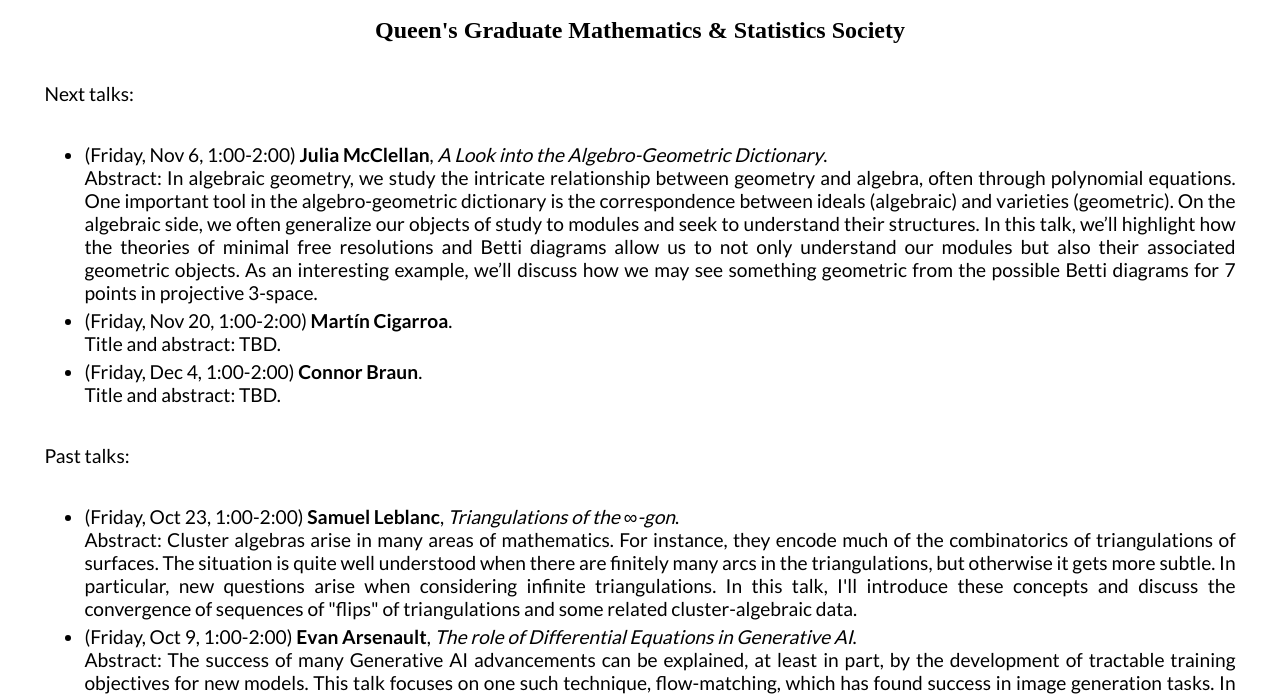
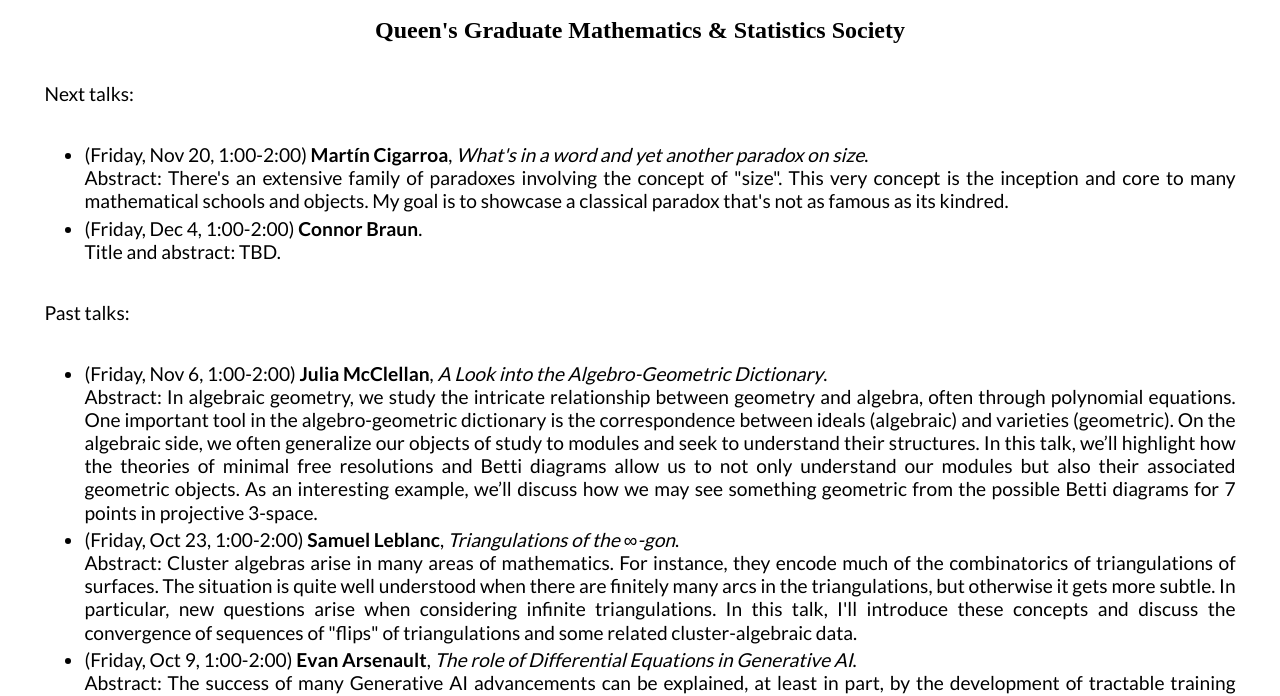
Before and after one commit to samueleblanc/samueleblanc.github.io, a plain HTML site: page gms/index.html in a window 1280 px wide. Shown: the part 96-792 px from the top of the page. Drawn offline with Linux system fonts and the light colour scheme.

Commit message:
update gms

```diff
--- a/gms/index.html
+++ b/gms/index.html
@@ -29,12 +29,8 @@
             <p>Next talks:</p>
             <ul>
                 <li>
-                    (Friday, Nov 6, 1:00-2:00) <b>Julia McClellan</b>, <i>A Look into the Algebro-Geometric Dictionary</i>.<br>
-                    Abstract: In algebraic geometry, we study the intricate relationship between geometry and algebra, often through polynomial equations. One important tool in the algebro-geometric dictionary is the correspondence between ideals (algebraic) and varieties (geometric). On the algebraic side, we often generalize our objects of study to modules and seek to understand their structures. In this talk, we’ll highlight how the theories of minimal free resolutions and Betti diagrams allow us to not only understand our modules but also their associated geometric objects. As an interesting example, we’ll discuss how we may see something geometric from the possible Betti diagrams for 7 points in projective 3-space.
-                </li>
-                <li>
-                    (Friday, Nov 20, 1:00-2:00) <b>Martín Cigarroa</b>.<br>
-                    Title and abstract: TBD.
+                    (Friday, Nov 20, 1:00-2:00) <b>Martín Cigarroa</b>, <i>What's in a word and yet another paradox on size</i>.<br>
+                    Abstract: There's an extensive family of paradoxes involving the concept of "size". This very concept is the inception and core to many mathematical schools and objects. My goal is to showcase a classical paradox that's not as famous as its kindred.
                 </li>
                 <li>
                     (Friday, Dec 4, 1:00-2:00) <b>Connor Braun</b>.<br>
@@ -44,6 +40,10 @@
 
             <p>Past talks:<p>
             <ul>
+                <li>
+                    (Friday, Nov 6, 1:00-2:00) <b>Julia McClellan</b>, <i>A Look into the Algebro-Geometric Dictionary</i>.<br>
+                    Abstract: In algebraic geometry, we study the intricate relationship between geometry and algebra, often through polynomial equations. One important tool in the algebro-geometric dictionary is the correspondence between ideals (algebraic) and varieties (geometric). On the algebraic side, we often generalize our objects of study to modules and seek to understand their structures. In this talk, we’ll highlight how the theories of minimal free resolutions and Betti diagrams allow us to not only understand our modules but also their associated geometric objects. As an interesting example, we’ll discuss how we may see something geometric from the possible Betti diagrams for 7 points in projective 3-space.
+                </li>
                 <li>
                     (Friday, Oct 23, 1:00-2:00) <b>Samuel Leblanc</b>, <i>Triangulations of the ∞-gon</i>.<br>
                     Abstract: Cluster algebras arise in many areas of mathematics. For instance, they encode much of the combinatorics of triangulations of surfaces. The situation is quite well understood when there are finitely many arcs in the triangulations, but otherwise it gets more subtle. In particular, new questions arise when considering infinite triangulations. In this talk, I'll introduce these concepts and discuss the convergence of sequences of "flips" of triangulations and some related cluster-algebraic data.
```
